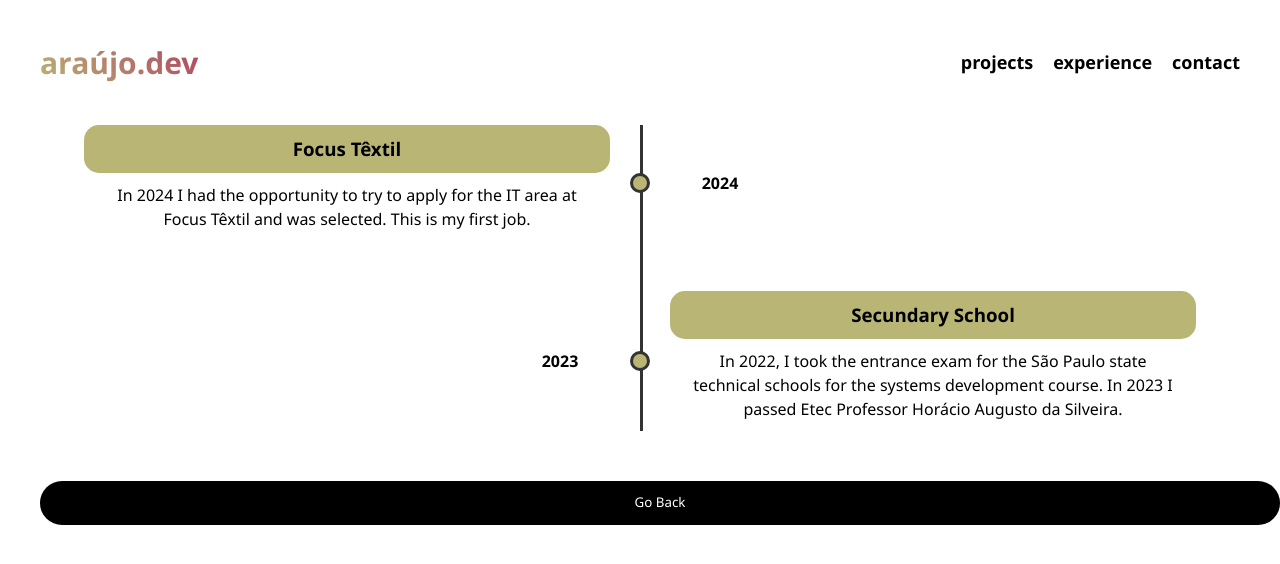
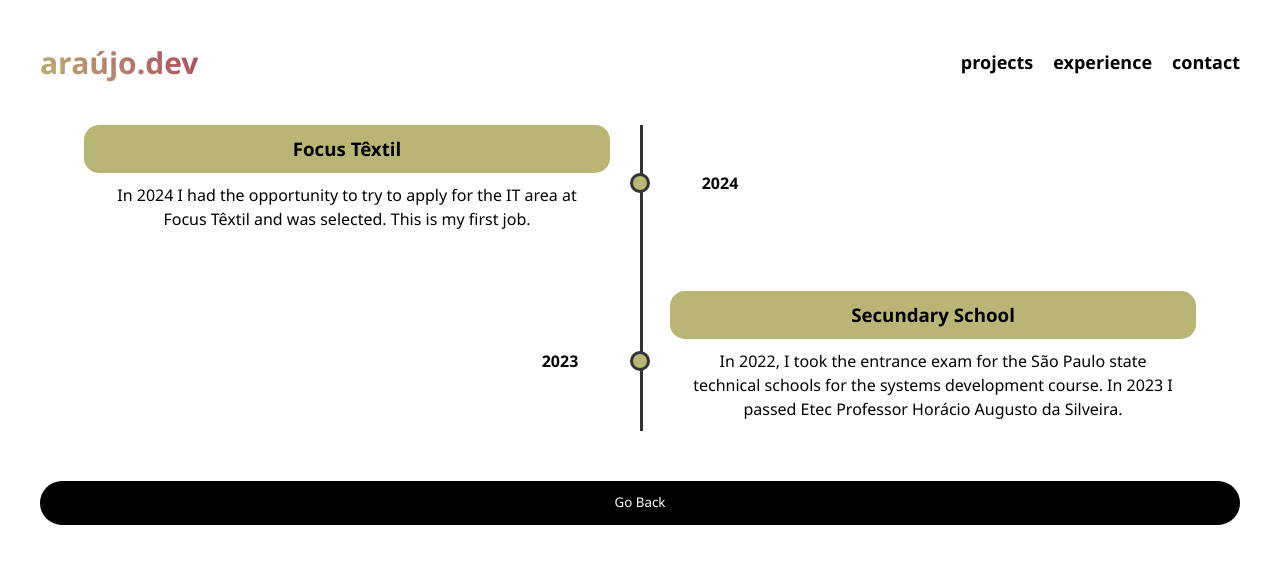
Before and after one commit to theMyntt/MyPortfolio, an Angular app: page /experience in a window 1280 px wide. Shown: the top 564 px of the page. Built offline with nearby package versions, Linux system fonts and the light colour scheme.

Commit message:
chore: space between our borders

```diff
--- a/src/app/components/experience/experience.component.html
+++ b/src/app/components/experience/experience.component.html
@@ -28,7 +28,7 @@
         </li>
       </ul>
     </div>
-    <div style="margin-left: 40px;">
+    <div style="margin: 0 40px;">
       <app-button [hasIcon]="false" text="Go Back" (click)="goBack()"/>
     </div>
   </div>
```
